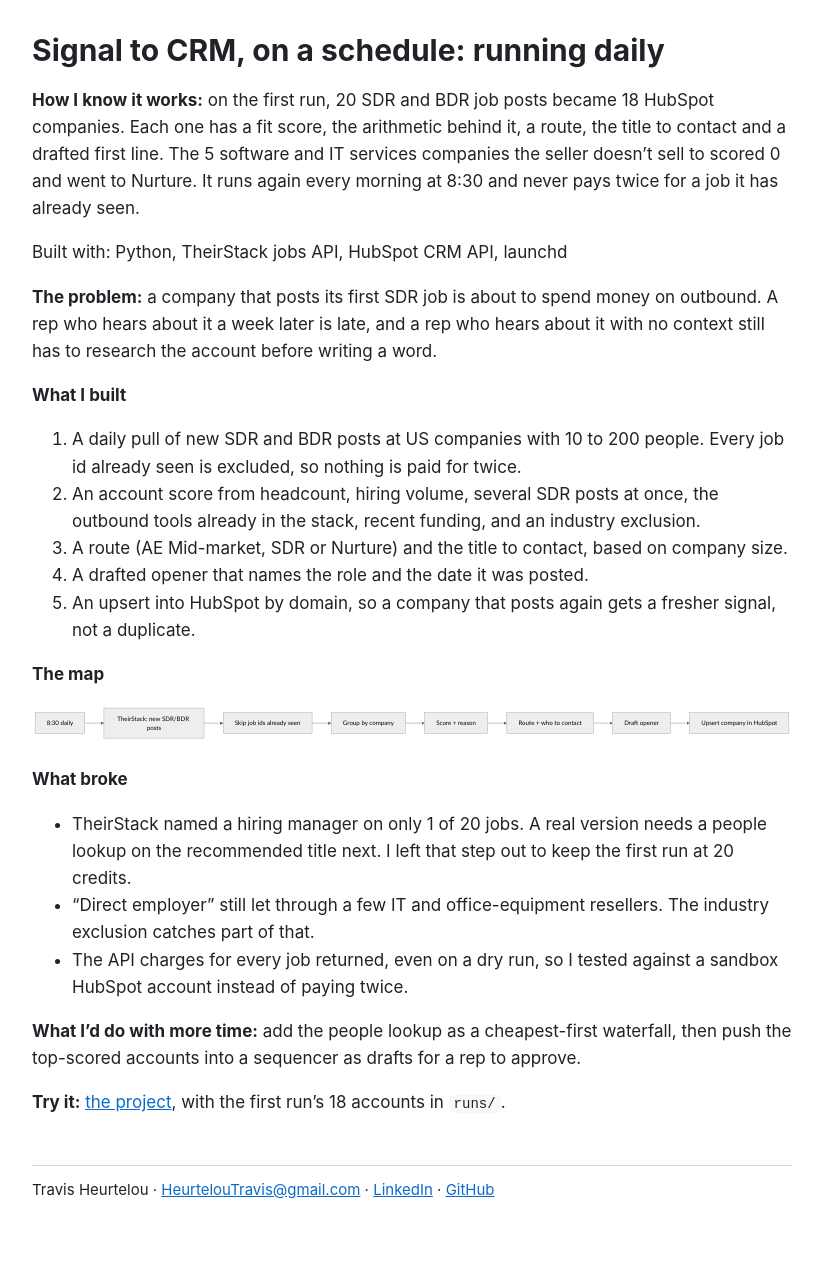
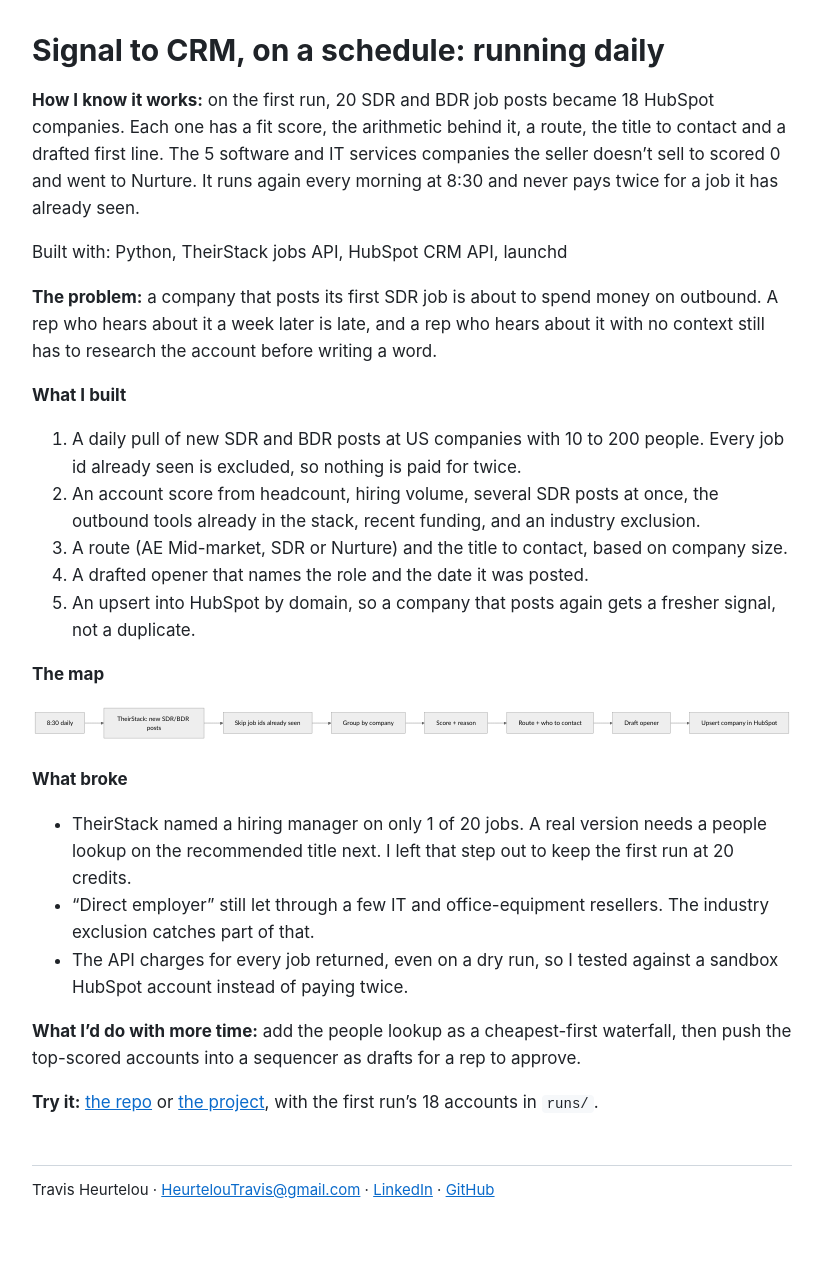
Before and after one commit to Trav54219/gtm-engineering-portfolio, a Jekyll site: the page built from docs/case-studies/signal-to-crm.md, in a window 1280 px wide. Shown: the whole page, without its empty margins (228-1050 px from the left). Built offline with Jekyll 4.4.1, drawn with Linux system fonts in a browser that asks for light colours.

Commit message:
Link the standalone hubspot-crm-cleanup and signal-to-crm repos
Co-Authored-By: Claude Opus 5.5 <noreply@anthropic.com>

```diff
--- a/docs/case-studies/signal-to-crm.md
+++ b/docs/case-studies/signal-to-crm.md
@@ -38,4 +38,4 @@ flowchart LR
 
 **What I'd do with more time:** add the people lookup as a cheapest-first waterfall, then push the top-scored accounts into a sequencer as drafts for a rep to approve.
 
-**Try it:** [the project](https://github.com/Trav54219/gtm-engineering-portfolio/tree/main/projects/07-signal-to-crm), with the first run's 18 accounts in `runs/`.
+**Try it:** [the repo](https://github.com/Trav54219/signal-to-crm) or [the project](https://github.com/Trav54219/gtm-engineering-portfolio/tree/main/projects/07-signal-to-crm), with the first run's 18 accounts in `runs/`.
```
Also changed, not shown: docs/case-studies/crm-cleanup.md (+1 -1 lines), README.md.
